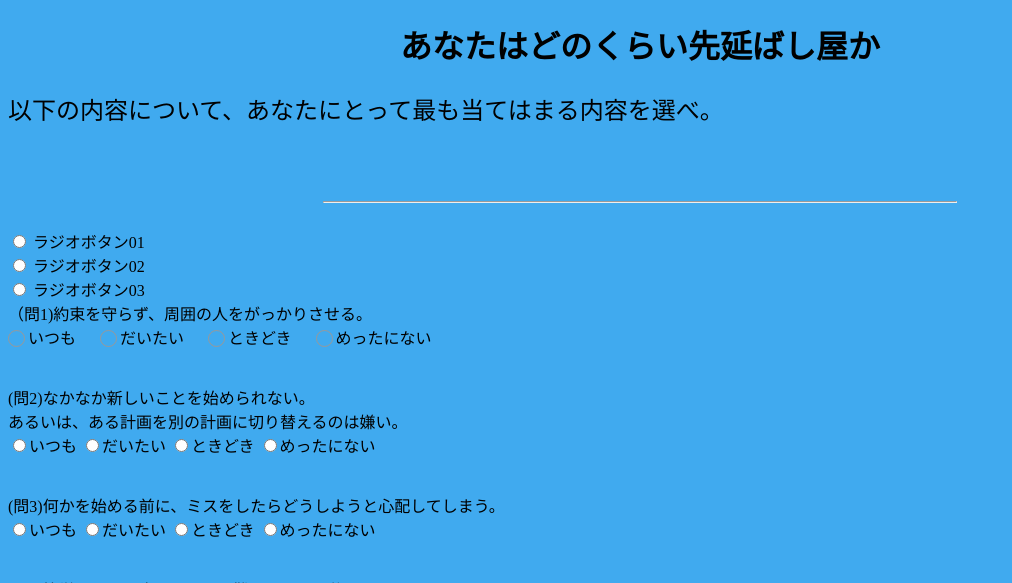
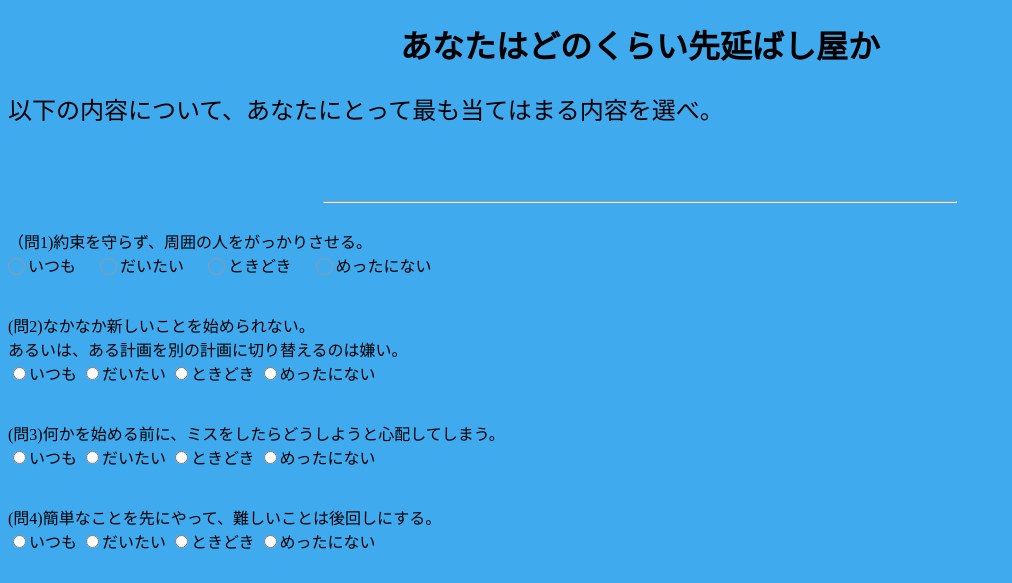
Before and after one commit to inamake/psychopath_bot, a Flask app: page /putOffTest in a window 1280 px wide. Shown: the top 583 px of the page, without its empty margins (0-1012 px from the left). Run offline with Flask 2, Linux system fonts and the light colour scheme.

Commit message:
css追加(11/28)

```diff
--- a/static/stylesheet.css
+++ b/static/stylesheet.css
@@ -12,15 +12,15 @@ h1{
 }
 
 
-.radio-input1{
+.radio-input{
   display: none;
 }
-.radio-input1 + label{
+.radio-input + label{
   padding-left: 20px;
   position:relative;
   margin-right: 20px;
 }
-.radio-input1 + label::before{
+.radio-input + label::before{
   content: "";
   display: block;
   position: absolute;
@@ -31,10 +31,10 @@ h1{
   border: 1px solid #999;
   border-radius: 50%;
 }
-.radio-input1:checked + label{
+.radio-input:checked + label{
   color: #d01137;
 }
-.radio-input1:checked + label::after{
+.radio-input:checked + label::after{
   content: "";
   display: block;
   position: absolute;
--- a/templates/putOffTest.html
+++ b/templates/putOffTest.html
@@ -11,28 +11,16 @@
         <br>
 
 
+        （問1)約束を守らず、周囲の人をがっかりさせる。<br>
         <div class="radio">
-        <input type="radio" name="radio" class="radio-input" id="radio-01">
-        <label for="radio-01">ラジオボタン01</label><br>
-         <input type="radio" name="radio" class="radio-input" id="radio-02">
-        <label for="radio-02">ラジオボタン02</label><br>
-        <input type="radio" name="radio" class="radio-input" id="radio-03">
-        <label for="radio-03">ラジオボタン03</label>
-        </div>
-
-
-
-
-        （問1)約束を守らず、周囲の人をがっかりさせる。<br>
-        <div class="radio1">
-        <input type="radio" required name="test0" class="radio-input1" value="0">
-            <label for="radio-1-01">いつも</label>
-        <input type="radio" required name="test0" class="radio-input1" value="1">
-            <label for="radio-1-02">だいたい</label>
-        <input type="radio" required name="test0" class="radio-input1" value="2">
-            <label for="radio-1-03">ときどき</label>
-        <input type="radio" required name="test0" class="radio-input1" value="3">
-            <label for="radio-1-04">めったにない</label><br>
+        <input type="radio" required name="test0" class="radio-input" value="0">
+            <label for="radio-01">いつも</label>
+        <input type="radio" required name="test0" class="radio-input" value="1">
+            <label for="radio-02">だいたい</label>
+        <input type="radio" required name="test0" class="radio-input" value="2">
+            <label for="radio-03">ときどき</label>
+        <input type="radio" required name="test0" class="radio-input" value="3">
+            <label for="radio-04">めったにない</label><br>
         </div>
 
         <br>
```
